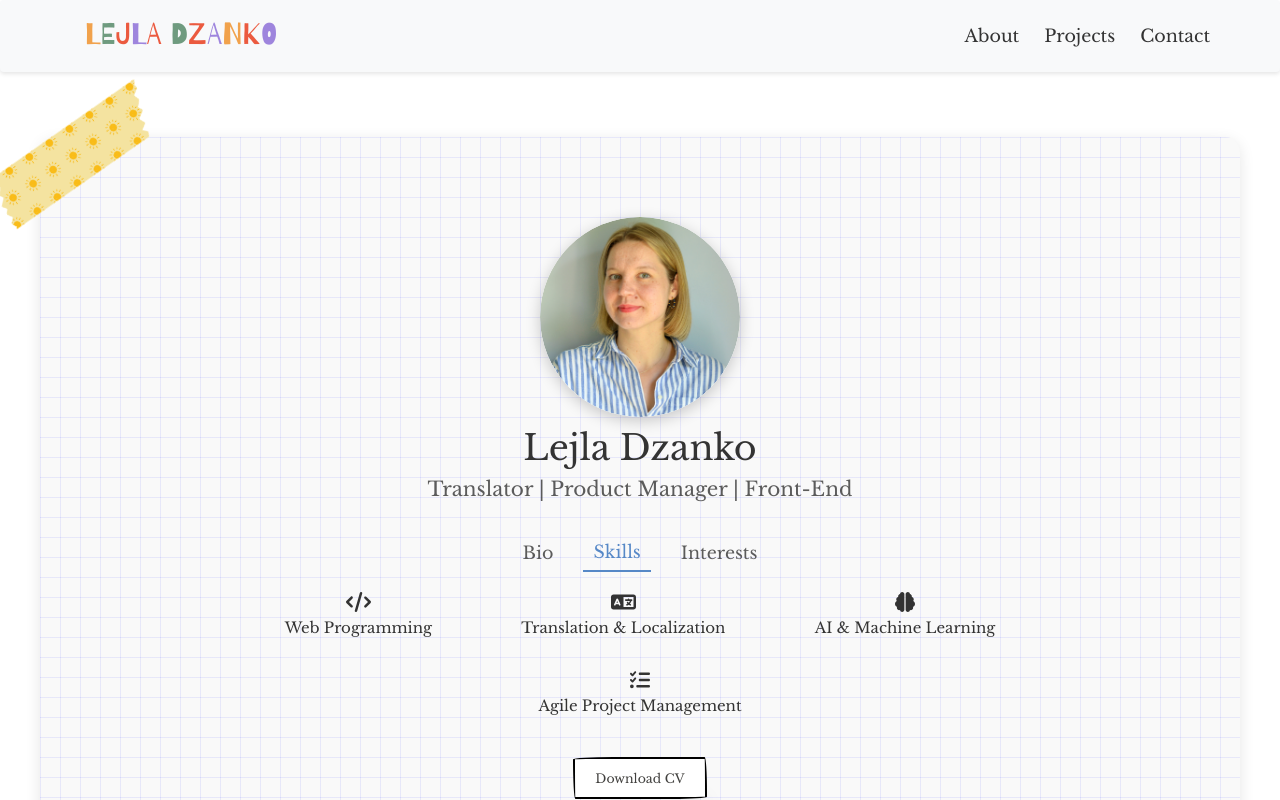
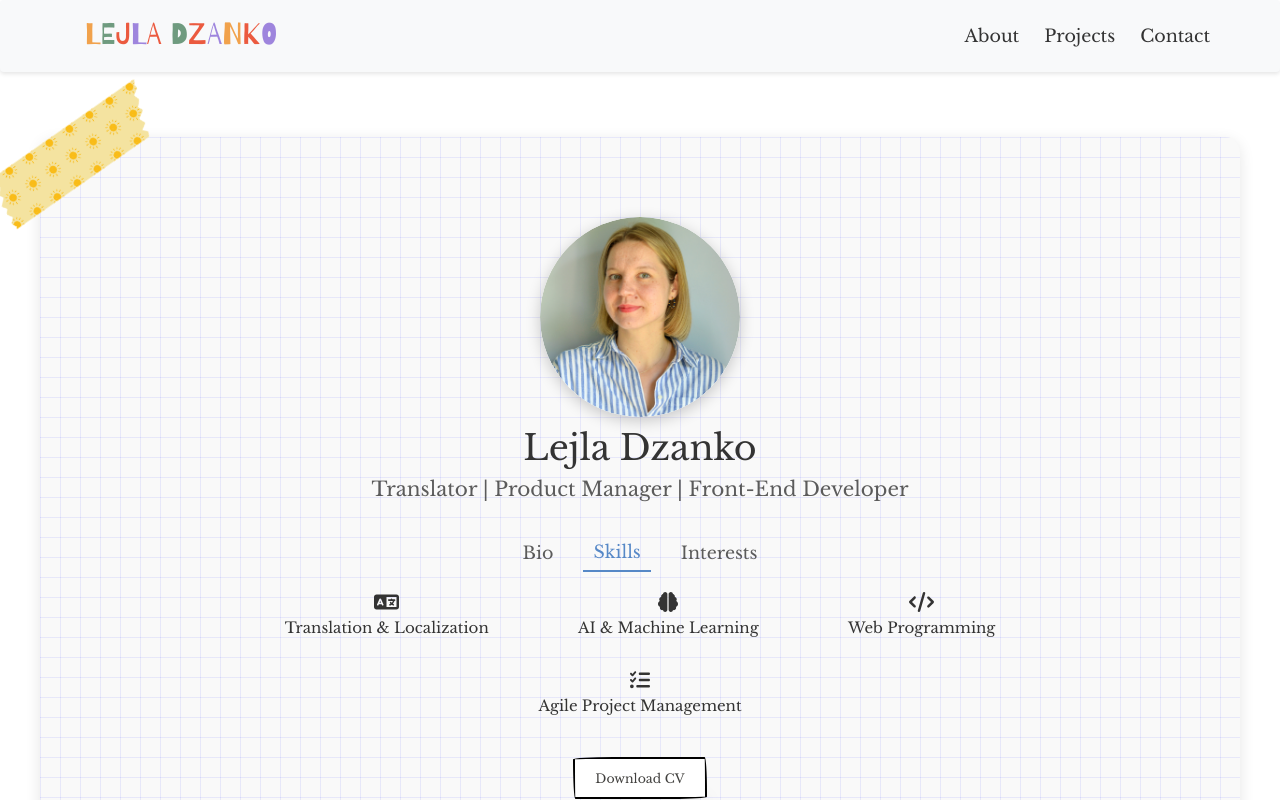
Before and after one commit to lejladzanko/lejla-portfolio-react, a React (Vite) app: page / in a window 1280 px wide. Both pictures are taken after a click on the button "Skills". Shown: the top 800 px of the page. Built offline with nearby package versions, Linux system fonts and the light colour scheme.

Commit message:
about section changed

```diff
--- a/src/components/About.jsx
+++ b/src/components/About.jsx
@@ -35,7 +35,7 @@ const About = () => {
         </div>
         <div className="section__text">
           <h1 className="title">Lejla Dzanko</h1>
-          <p className="subtitle">Translator | Product Manager | Front-End</p>
+          <p className="subtitle">Translator | Product Manager | Front-End Developer</p>
         </div>
       </div>
       <div className="profile-content">
@@ -103,16 +103,16 @@ const About = () => {
           {activeTab === "skills" && (
             <div className="skills-content">
               <div className="skill">
-                <FontAwesomeIcon icon={faCode} size="2x" />
-                <p>Web Programming</p>
-              </div>
-              <div className="skill">
                 <FontAwesomeIcon icon={faLanguage} size="2x" />
                 <p>Translation & Localization</p>
               </div>
               <div className="skill">
                 <FontAwesomeIcon icon={faBrain} size="2x" />
                 <p>AI & Machine Learning</p>
+              </div>
+              <div className="skill">
+                <FontAwesomeIcon icon={faCode} size="2x" />
+                <p>Web Programming</p>
               </div>
               <div className="skill">
                 <FontAwesomeIcon icon={faTasks} size="2x" />
```
Also changed, not shown: 4 other files (tests, documents, lock files or other folders).
